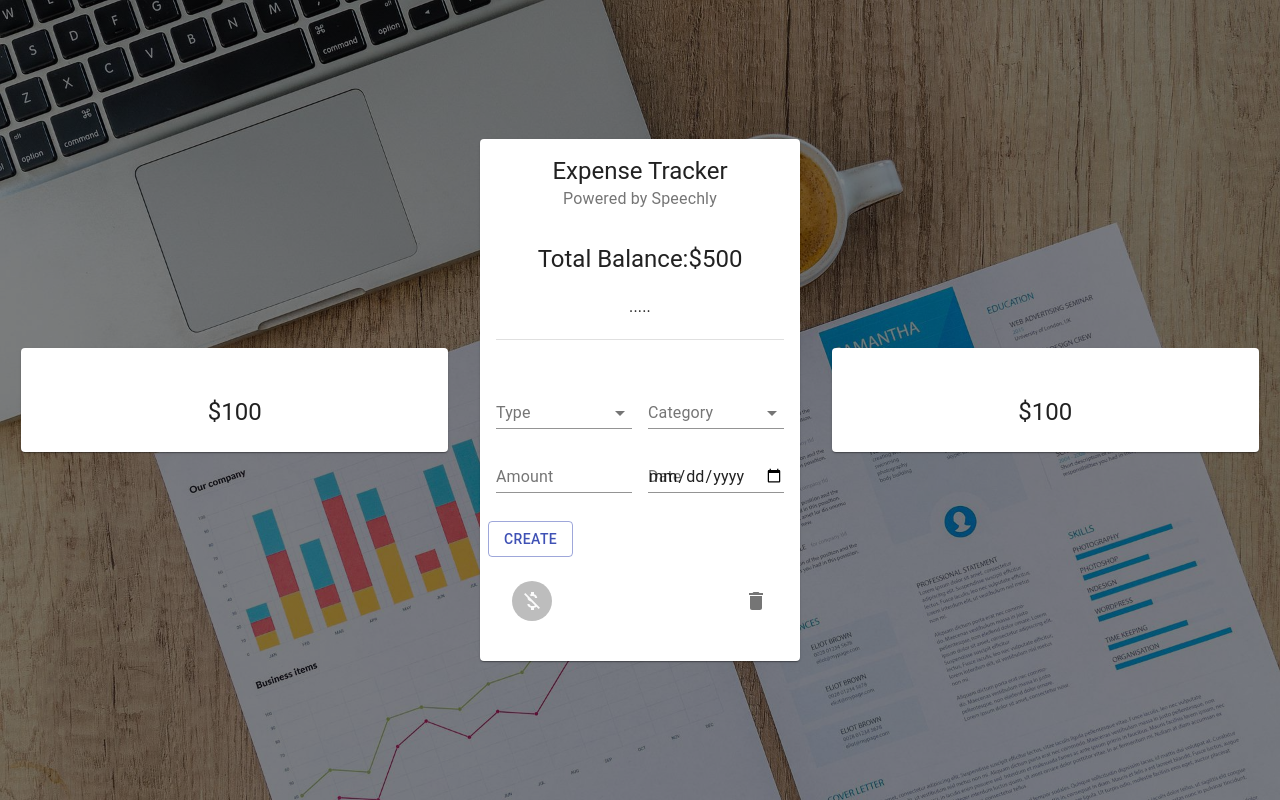
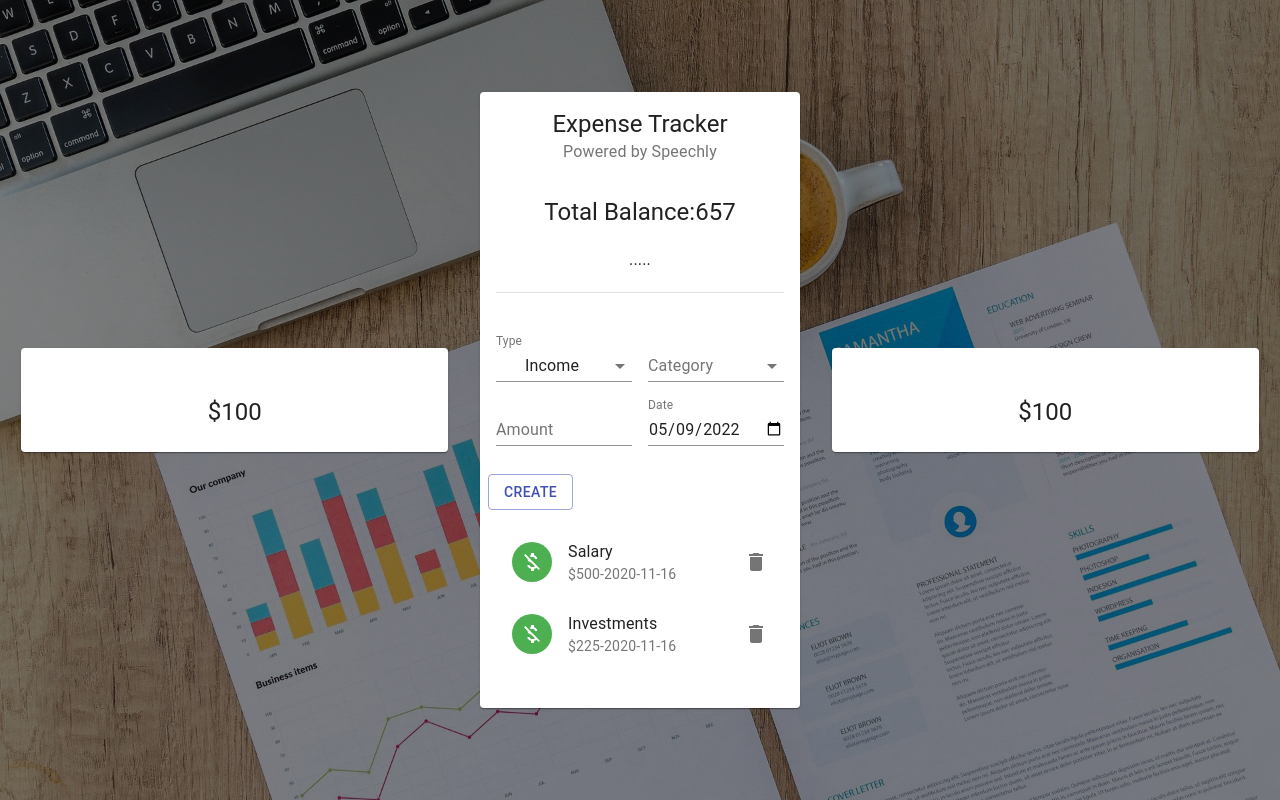
Before and after one commit to webmaster254/voice-powered-expense-tracker, a React (Create React App) app: page / in a window 1280 px wide. Built offline with nearby package versions, Linux system fonts and the light colour scheme.

Commit message:
contex api

```diff
--- a/src/components/Main/Form/Form.jsx
+++ b/src/components/Main/Form/Form.jsx
@@ -1,9 +1,42 @@
 import { Button, FormControl, Grid, InputLabel, Select,MenuItem, TextField, Typography } from '@material-ui/core'
-import React from 'react';
+import React,{useContext,useState,useEffect} from 'react';
+import { ExpenseTrackerContext } from '../../../context/context';
+import { incomeCategories,expenseCategories } from '../../../constants/categories';
+import formatDate from '../../../utils/formatDate';
 import useStyles from './styles';
+
+
+const initialState= {
+    amount:'',
+    category:'',
+    type:'Income',
+    date:formatDate(new Date()),
+};
+
+
 
 const NewTransactionForm=()=> {
     const classes= useStyles();
+    const {addTransaction} = useContext(ExpenseTrackerContext);
+    const [formData,setFormData] = useState(initialState);
+
+
+    const createTransaction = ()=> {
+        if(Number.isNaN(Number(formData.amount)) || !formData.date.includes('-'))return;
+
+        if(incomeCategories.map((iC)=>iC.type).includes(formData.category)){
+            setFormData({...formData,type:'Income'});
+
+        } else if(expenseCategories.map((iC)=>iC.type).includes(formData.category)){
+            setFormData({...formData,type:'Expense'});
+        }
+    };
+
+
+
+
+
+    const selectedCategories = formData.type === "Income" ? incomeCategories: expenseCategories;
   return (
     <Grid container spacing={2}>
         <Grid item xs={12}>
@@ -15,7 +48,7 @@ const NewTransactionForm=()=> {
         <Grid item xs={6}>
             <FormControl fullWidth>
                 <InputLabel>Type</InputLabel>
-                <Select >
+                <Select value={formData.type} onChange={(e) => setFormData({...formData,type:e.target.value})}>
                     <MenuItem value="Income">Income</MenuItem>
                     <MenuItem value="Expense">Expense</MenuItem>
                 </Select>
@@ -24,18 +57,18 @@ const NewTransactionForm=()=> {
         <Grid item xs={6}>
             <FormControl fullWidth>
                 <InputLabel>Category</InputLabel>
-                <Select >
-
+                <Select value={formData.category} onChange={(e)=> setFormData({...formData,category:e.target.value})} >
+                    {selectedCategories.map((c)=> <MenuItem key={c.type} value={c.type}>{c.type}</MenuItem>)}
                 </Select>
             </FormControl>
         </Grid>
         <Grid item xs={6} >
-            <TextField type="number" label='Amount' fullwidth/>
+            <TextField fullwidth type="number" label='Amount' value={formData.amount} onChange={(e)=>setFormData({...formData,amount:e.target.value})} />
         </Grid>
         <Grid item xs={6} >
-            <TextField fullWidth type="date" label='Date' />
+            <TextField fullWidth type="date" label='Date' value={formData.date} onchange={(e)=> setFormData({...formData,date:formatDate(e.target.value)})} />
         </Grid>
-      <Button className={classes.button} variant='outlined' color='primary' fullwidth>Create</Button>
+      <Button className={classes.button} variant='outlined' color='primary' onClick={createTransaction} fullwidth>Create</Button>
     </Grid>
   )
 }
--- a/src/components/Main/List/List.jsx
+++ b/src/components/Main/List/List.jsx
@@ -1,30 +1,33 @@
 import {List as MUIList, Avatar,IconButton, ListItem, ListItemAvatar, ListItemSecondaryAction, ListItemText, Slide } from '@material-ui/core';
 import { Delete, MoneyOff } from '@material-ui/icons';
-import React from 'react';
+import React,{useContext} from 'react';
+import { ExpenseTrackerContext } from '../../../context/context';
 import useStyles from './styles';
 
 const List =()=> {
-
     const classes= useStyles();
+    const {transactions,deleteTransaction} = useContext(ExpenseTrackerContext);
   return (
     <MUIList dense={false} className={classes.list}>
-        <Slide direction="down" in>
+        {transactions.map((transaction)=>(
+        <Slide direction="down" in mountOnEnter unmountOnExit key={transaction.id}>
             <ListItem>
                 <ListItemAvatar>
-                    <Avatar >
+                    <Avatar className={transaction.type==='Income'?classes.avatarIncome:classes.avatarExpense} >
                         <MoneyOff/>
                     </Avatar>
                 </ListItemAvatar>
-                <ListItemText />
+                <ListItemText primary={transaction.category} secondary={`$${transaction.amount}-${transaction.date}`} />
                 <ListItemSecondaryAction>
-                    <IconButton edge="end" aria-label='delete'>
+                    <IconButton edge="end" aria-label='delete' onClick={()=> deleteTransaction(transaction.id)}>
                         <Delete/>
                     </IconButton>
                 </ListItemSecondaryAction>
             </ListItem>
         </Slide>
+        ))}
     </MUIList>
-  )
-}
+  );
+};
 
 export default List
--- a/src/components/Main/Main.jsx
+++ b/src/components/Main/Main.jsx
@@ -1,16 +1,20 @@
 import { Card, CardContent, CardHeader,Grid, Divider, Typography } from '@material-ui/core'
-import React from 'react';
+import React, { useContext } from 'react';
+import { ExpenseTrackerContext } from '../../context/context';
 import Form from './Form/Form';
 import List from './List/List';
 import useStyles from './styles';
 
 const ExpenseTracker=()=> {
     const classes= useStyles();
+    const {balance} = useContext(ExpenseTrackerContext);
+
   return (
+
     <Card className={classes.root}>
         <CardHeader title="Expense Tracker" subheader="Powered by Speechly"/>
         <CardContent>
-            <Typography align="center" variant="h5">Total Balance:$500</Typography>
+            <Typography align="center" variant="h5">Total Balance:{balance}</Typography>
             <Typography variant="subtitle1" style={{lineHeight:'1.5em' , marginTop:'20px'}}>
               .....
             </Typography>
--- /dev/null
+++ b/src/constants/categories.js
@@ -0,0 +1,33 @@
+const incomeColors = ['#123123', '#154731', '#165f40', '#16784f', '#14915f', '#10ac6e', '#0bc77e', '#04e38d', '#00ff9d'];
+const expenseColors = ['#b50d12', '#bf2f1f', '#c9452c', '#d3583a', '#dc6a48', '#e57c58', '#ee8d68', '#f79d79', '#ffae8a', '#cc474b', '#f55b5f'];
+
+export const incomeCategories = [
+  { type: 'Business', amount: 0, color: incomeColors[0] },
+  { type: 'Investments', amount: 0, color: incomeColors[1] },
+  { type: 'Extra income', amount: 0, color: incomeColors[2] },
+  { type: 'Deposits', amount: 0, color: incomeColors[3] },
+  { type: 'Lottery', amount: 0, color: incomeColors[4] },
+  { type: 'Gifts', amount: 0, color: incomeColors[5] },
+  { type: 'Salary', amount: 0, color: incomeColors[6] },
+  { type: 'Savings', amount: 0, color: incomeColors[7] },
+  { type: 'Rental income', amount: 0, color: incomeColors[8] },
+];
+
+export const expenseCategories = [
+  { type: 'Bills', amount: 0, color: expenseColors[0] },
+  { type: 'Car', amount: 0, color: expenseColors[1] },
+  { type: 'Clothes', amount: 0, color: expenseColors[2] },
+  { type: 'Travel', amount: 0, color: expenseColors[3] },
+  { type: 'Food', amount: 0, color: expenseColors[4] },
+  { type: 'Shopping', amount: 0, color: expenseColors[5] },
+  { type: 'House', amount: 0, color: expenseColors[6] },
+  { type: 'Entertainment', amount: 0, color: expenseColors[7] },
+  { type: 'Phone', amount: 0, color: expenseColors[8] },
+  { type: 'Hobby', amount: 0, color: expenseColors[9] },
+  { type: 'Other', amount: 0, color: expenseColors[10] },
+];
+
+export const resetCategories = () => {
+  incomeCategories.forEach((c) => c.amount = 0);
+  expenseCategories.forEach((c) => c.amount = 0);
+};
--- /dev/null
+++ b/src/context/context.js
@@ -0,0 +1,31 @@
+import React,{useReducer,createContext} from "react";
+
+import contextReducer from './contextReducer';
+
+const initialState= JSON.parse(localStorage.getItem('transactions')) || [{ amount: 500, category: 'Salary', type: 'Income', date: '2020-11-16', id: '44c68123-5b86-4cc8-b915-bb9e16cebe6a' }, { amount: 225, category: 'Investments', type: 'Income', date: '2020-11-16', id: '33b295b8-a8cb-49f0-8f0d-bb268686de1a' }, { amount: 50, category: 'Salary', type: 'Income', date: '2020-11-13', id: '270304a8-b11d-4e16-9341-33df641ede64' }, { amount: 123, category: 'Car', type: 'Expense', date: '2020-11-16', id: '0f72e66e-e144-4a72-bbc1-c3c92018635e' }, { amount: 50, category: 'Pets', type: 'Expense', date: '2020-11-13', id: 'c5647dde-d857-463d-8b4e-1c866cc5f83e' }, { amount: 500, category: 'Travel', type: 'Expense', date: '2020-11-13', id: '365a4ebd-9892-4471-ad55-36077e4121a9' }, { amount: 50, category: 'Investments', type: 'Income', date: '2020-11-23', id: '80cf7e33-fc3e-4f9f-a2aa-ecf140711460' }, { amount: 500, category: 'Savings', type: 'Income', date: '2020-11-23', id: 'ef090181-21d1-4568-85c4-5646232085b2' }, { amount: 5, category: 'Savings', type: 'Income', date: '2020-11-23', id: '037a35a3-40ec-4212-abe0-cc485a98aeee' }];
+
+export const ExpenseTrackerContext = createContext(initialState);
+
+export const Provider = ({children})=>{
+    const [transactions,dispatch] = useReducer(contextReducer,initialState);
+
+    const deleteTransaction =(id)=>{
+        dispatch({type:'DELETE_TRANSACTION',payload:id});
+
+    };
+    const addTransaction =(transcation)=>{
+        dispatch({type:'ADD_TRANSACTION',payload:transcation});
+    };
+    const balance=transactions.reduce((acc,currVal)=>(currVal.type ==='Expense'? acc-currVal.amount: acc+ currVal.amount),0);
+
+    return (
+        <ExpenseTrackerContext.Provider value={{
+            transactions,
+            balance,
+            deleteTransaction,
+            addTransaction,
+        }}>
+            {children}
+        </ExpenseTrackerContext.Provider>
+    );
+};
--- /dev/null
+++ b/src/context/contextReducer.js
@@ -0,0 +1,22 @@
+const contextReducer = (state,action) =>{
+    let transactions;
+    switch(action.type){
+        case 'DELETE_TRANSACTION':
+            transactions=state.filter((transaction)=> transaction.id !== action.payload);
+
+            localStorage.setItem('transactions',JSON.stringify(transactions));
+
+            return transactions;
+            case 'ADD_TRANSACTION':
+                transactions = [action.payload,...state];
+
+                localStorage.setItem('transactions',JSON.stringify(transactions));
+
+                return transactions;
+                default:
+                    return state;
+    }
+
+};
+
+export default contextReducer;
--- a/src/index.js
+++ b/src/index.js
@@ -2,11 +2,14 @@ import React from 'react';
 import ReactDOM from 'react-dom';
 import './index.css';
 import App from './App';
+import {Provider} from './context/context'
 
 
 ReactDOM.render(
   <React.StrictMode>
+   <Provider>
     <App />
+    </Provider>
   </React.StrictMode>,
   document.getElementById('root')
 );
--- /dev/null
+++ b/src/utils/formatDate.js
@@ -0,0 +1,11 @@
+export default (date)=>{
+    const d = new Date(date);
+    let month= `${d.getMonth() +1}`;
+    let day = `${d.getDate()}`;
+    const year = d.getFullYear();
+
+    if (month.length < 2){ month= `0${month}`;}
+    if (day.length <2) {day = `0${day}`;}
+
+    return [year,month,day].join('-');
+};
```
Also changed, not shown: src/components/index.js (line endings or trailing spaces).
